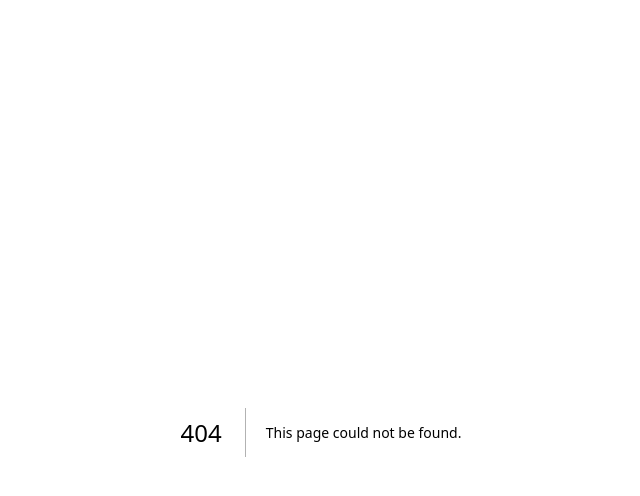
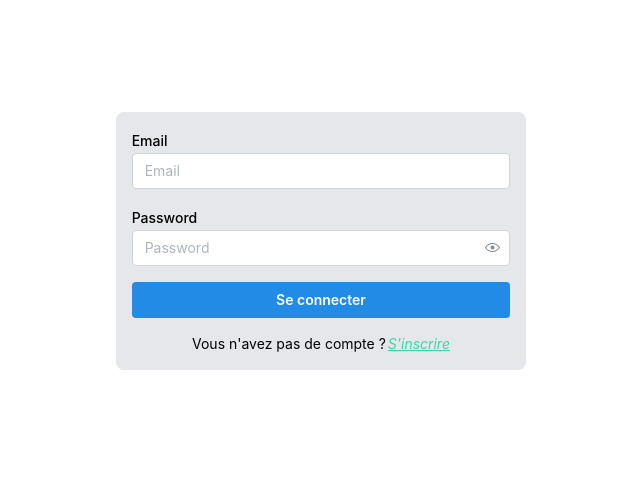
Before and after one commit to AntonioHery/AdminBD, a Next.js app: page /auth/login in a window 1280 px wide. Before the commit this address had no page. Shown: the top 496 px of the page, without its empty margins (319-959 px from the left). Built offline with nearby package versions, Linux system fonts and the light colour scheme.

Commit message:
feat:add login service

```diff
--- /dev/null
+++ b/app/auth/login/page.tsx
@@ -0,0 +1,35 @@
+import {
+  CustomPasswordInput,
+  CustomTextInput,
+} from "@/app/components/customInput";
+import { Button,Text } from "@mantine/core";
+import Link from "next/link";
+import React from "react";
+
+const LoginPage = () => {
+  return (
+    <div>
+      <form className="flex flex-col space-y-4 w-1/3 mx-auto mt-20 bg-gray-200 p-4 rounded-lg">
+        <CustomTextInput placeholder="Email" label="Email"/>
+        <CustomPasswordInput placeholder="Password" label="Password"/>
+        <Button> Se connecter</Button>
+        <Text size="sm" className="text-center">
+          Vous n&apos;avez pas de compte ?
+          <Text
+            fs="italic"
+            td="underline"
+            ml={2}
+            c="teal.4"
+            component={Link}
+            className="underline-offset-1"
+            href={"/auth/signup"}
+          >
+            S&apos;inscrire
+          </Text>
+        </Text>
+      </form>
+    </div>
+  );
+};
+
+export default LoginPage;
--- /dev/null
+++ b/app/components/customInput.tsx
@@ -0,0 +1,25 @@
+import { TextInput, PasswordInput, TextInputProps } from "@mantine/core";
+
+export const CustomTextInput: React.FC<TextInputProps> = ({ ...props }) => {
+  return (
+    <TextInput
+      classNames={{
+        input: " focus:border-teal-500 focus:border-2 outline-none",
+        root: "w-full",
+      }}
+      {...props}
+    />
+  );
+};
+
+export const CustomPasswordInput  = ({ ...props }) => {
+  return (
+    <PasswordInput
+      classNames={{
+        input: "focus-within:border-teal-500 focus-within:border-2 outline-none",
+        root: "w-full",
+      }}
+      {...props}
+    />
+  );
+};
--- /dev/null
+++ b/app/services/loginService.ts
@@ -0,0 +1,8 @@
+
+import APIClient from '../lib/apiclient'
+import { LOGIN_ADMIN_URL, LOGIN_CLIENT_URL } from '../constants/api-url'
+import { IUserLogin } from '../type'
+
+ export const apiLoginClientInstance = new APIClient<IUserLogin>(LOGIN_CLIENT_URL)
+
+ export const apiLoginAdminInstance = new APIClient<IUserLogin>(LOGIN_ADMIN_URL)
--- /dev/null
+++ b/app/type.ts
@@ -0,0 +1,10 @@
+export interface IUserLogin {
+    email: string;
+    password: string;
+  }
+
+  export interface IUser extends IUserLogin {
+    nom: string;
+    prenom: string;
+    isAdmin: string;
+  }
--- a/package.json
+++ b/package.json
@@ -10,6 +10,7 @@
   },
   "dependencies": {
     "@mantine/core": "^7.16.3",
+    "axios": "^1.7.9",
     "next": "15.1.6",
     "react": "^19.0.0",
     "react-dom": "^19.0.0"
```
Also changed, not shown: 1 other file (tests, documents, lock files or other folders).
